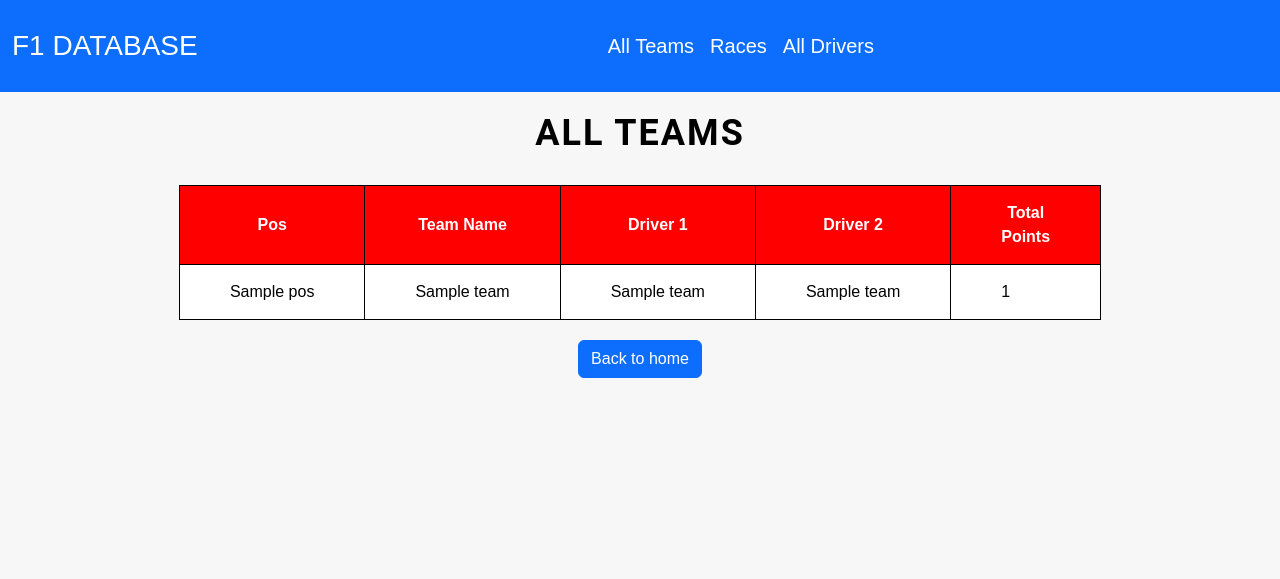
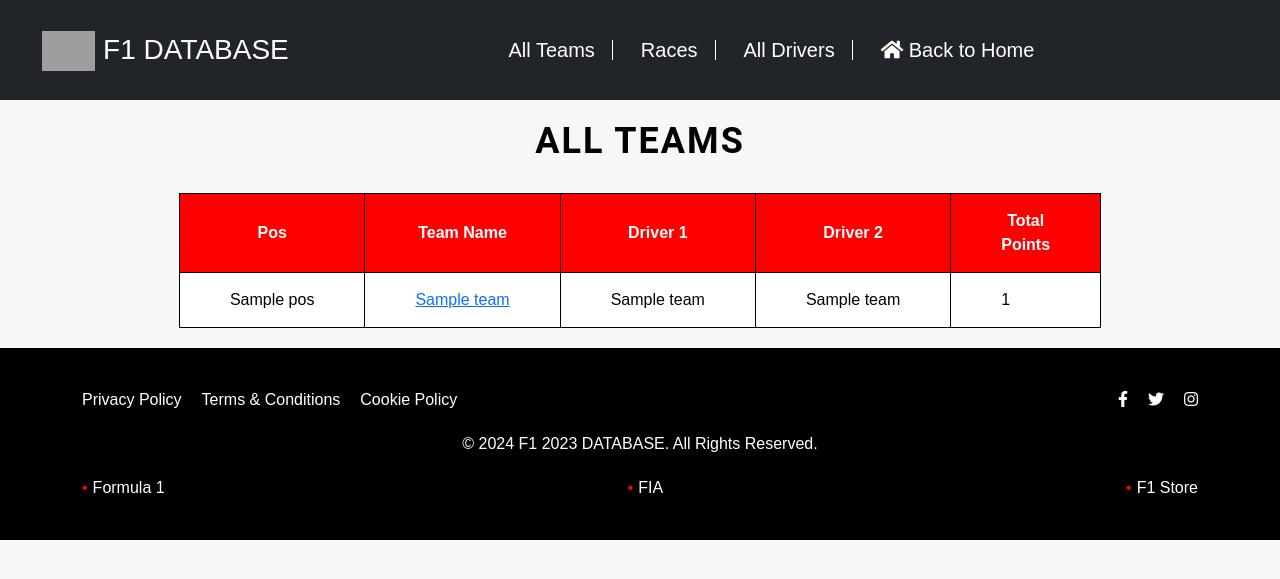
Before and after one commit to StealthVigilante/Formula1-Database-Website, a Flask app: template updated-f1/templates/allteams.html in a window 1280 px wide. Shown: the top 579 px of the page. Run offline with Flask 3, Linux system fonts and the light colour scheme; the template is opened without the code that fills it: most values are stand-ins (such as "Sample title", 1, 10 or a date in 2020); grey boxes are pictures that could not be loaded.

Commit message:
Update allteams.html

```diff
--- a/updated-f1/templates/allteams.html
+++ b/updated-f1/templates/allteams.html
@@ -6,6 +6,9 @@
     <title>All Teams</title>
     <link href="https://cdn.jsdelivr.net/npm/bootstrap@5.3.3/dist/css/bootstrap.min.css" rel="stylesheet" integrity="sha384-QWTKZyjpPEjISv5WaRU9OFeRpok6YctnYmDr5pNlyT2bRjXh0JMhjY6hW+ALEwIH" crossorigin="anonymous">
     <script src="https://cdn.jsdelivr.net/npm/bootstrap@5.3.3/dist/js/bootstrap.bundle.min.js" integrity="sha384-YvpcrYf0tY3lHB60NNkmXc5s9fDVZLESaAA55NDzOxhy9GkcIdslK1eN7N6jIeHz" crossorigin="anonymous"></script>
+    <link href="https://cdnjs.cloudflare.com/ajax/libs/font-awesome/5.15.4/css/all.min.css" rel="stylesheet">
+
+    <link href="https://cdnjs.cloudflare.com/ajax/libs/font-awesome/5.15.4/css/all.min.css" rel="stylesheet">
     <style>
         body {
             background-color: #f7f7f7;
@@ -13,14 +16,14 @@
             font-family: Arial, sans-serif;
             margin: 0;
             padding: 0;
+        }
 
-}
         .btn {
             text-align: center;
         }
 
         #a {
-  color: black;
+            color: #000; /* Changed header color to black */
             text-align: center;
             margin-top: 20px;
             margin-bottom: 30px;
@@ -78,17 +81,138 @@ table td {
         .buttons-container a:hover {
             background-color: #ff3333;
         }
+
         .button {
             text-align: center;
         }
 
+        .footer {
+            background-color: #000;
+            color: #fff;
+            padding: 40px 0;
+        }
+
+        .footer-content {
+            display: flex;
+            justify-content: space-between;
+            align-items: center;
+        }
+
+        .footer-links {
+            display: flex;
+            gap: 20px;
+        }
+
+        .footer-links a {
+            color: #fff;
+            text-decoration: none;
+        }
+
+        .footer-links a:hover {
+            color: #ff0000; /* Changed hover color to red */
+        }
+
+        .footer-icons {
+            display: flex;
+            gap: 20px;
+        }
+
+        .footer-icons a {
+            color: #fff;
+            text-decoration: none;
+        }
+
+        .footer-icons a:hover {
+            color: #ff0000; /* Changed hover color to red */
+        }
+
+        .footer-text {
+            text-align: center;
+            margin-top: 20px;
+        }
+
+        .footer-related-links {
+            display: flex;
+            justify-content: space-between;
+            align-items: center;
+            margin-top: 20px;
+        }
+
+        .footer-related-links a {
+            color: #fff;
+            text-decoration: none;
+        }
+
+        .footer-related-links a:hover {
+            color: #ff0000; /* Changed hover color to red */
+        }
+
+        .footer-related-links a::before {
+            content: "\2022";
+            margin-right: 5px;
+            color: #ff0000;
+        }
+
+        /* Navbar styles from the first code snippet */
+        .navbar {
+            background-color: #000;
+            color: #fff;
+            padding: 10px 30px;
+        }
+
+        .navbar-brand {
+            font-size: 45px;
+            color: #fff;
+        }
+
+        .navbar-toggler {
+            color: #fff;
+        }
+
+        .navbar-nav a {
+            padding: 15px;
+            color: #fff;
+            font-size: 20px;
+            margin-right: 15px;
+            margin-left: 15px;
+        }
+
+        .navbar-nav .nav-item {
+            position: relative;
+        }
+
+        .navbar-nav .nav-item::after {
+            content: '';
+            position: absolute;
+            top: 50%;
+            right: 5px; /* Adjusted the position */
+            transform: translateY(-50%);
+            height: 20px;
+            width: 1px;
+            background-color: #fff;
+        }
+
+        .navbar-nav .nav-item:last-child::after {
+            display: none;
+        }
+
+        .navbar-nav a:hover {
+            color: #ff0000; /* Changed hover color to red */
+        }
+
+        .navbar-brand:hover {
+            color: #ff0000; /* Changed hover color to red */
+        }
     </style>
 
 </head>
 <body>
-    <nav class="navbar navbar-expand-lg navbar-dark bg-primary" style="padding-top: 20px; padding-bottom: 20px;">
+    <nav class="navbar navbar-expand-lg navbar-dark bg-dark" style="padding-top: 20px; padding-bottom: 20px;">
         <div class="container-fluid">
-          <a class="navbar-brand" href="#" style="font-size: 28px;">F1 DATABASE</a>
+            <a class="navbar-brand" href="#" style="font-size: 28px;">
+                <img src="https://www.formula1.com/etc/designs/fom-website/images/f1_logo.svg" alt="F1 Logo" style="height: 40px;">
+                F1 DATABASE
+            </a>
             <button class="navbar-toggler" type="button" data-bs-toggle="collapse" data-bs-target="#navbarNav" aria-controls="navbarNav" aria-expanded="false" aria-label="Toggle navigation">
                 <span class="navbar-toggler-icon"></span>
             </button>
@@ -102,6 +226,12 @@ table td {
                     </li>
                     <li class="nav-item">
                         <a class="nav-link" href="{{ url_for('all_drivers') }}" style="color: #fff; font-size: 20px;">All Drivers</a>
+                    </li>
+                    <!-- Add the "Back to Home" button with an icon -->
+                    <li class="nav-item">
+                        <a class="nav-link" href="{{ url_for('index') }}" style="color: #fff; font-size: 20px;">
+                            <i class="fas fa-home"></i> Back to Home
+                        </a>
                     </li>
                 </ul>
             </div>
@@ -123,7 +253,7 @@ table td {
                 {% for team in teams %}
                 <tr>
                     <td>{{ team.Pos }}</td>
-                    <td>{{team.Team_Name}}</td>
+                    <td><a href="?team={{team.Pos}}">{{team.Team_Name}}</a></td>
                     <td>{{ team.Driver_1_Name }}</td>
                     <td>{{ team.Driver_2_Name }}</td>
                     <td>{{ team.Total_Points }}</td>
@@ -132,10 +262,31 @@ table td {
             </tbody>
         </table>
     </div>
-    <div class="button">
-        <a href="{{ url_for('index') }}">
-            <input type="button" value="Back to home" class="btn btn-primary"></a>
+
+
+    <footer class="footer">
+        <div class="container">
+            <div class="footer-content">
+                <div class="footer-links">
+                    <a href="#">Privacy Policy</a>
+                    <a href="#">Terms & Conditions</a>
+                    <a href="#">Cookie Policy</a>
                 </div>
-
+                <div class="footer-icons">
+                    <a href="#"><i class="fab fa-facebook-f"></i></a>
+                    <a href="#"><i class="fab fa-twitter"></i></a>
+                    <a href="#"><i class="fab fa-instagram"></i></a>
+                </div>
+            </div>
+            <div class="footer-text">
+                &copy; 2024 F1 2023 DATABASE. All Rights Reserved.
+            </div>
+            <div class="footer-related-links">
+                <a href="https://www.formula1.com/">Formula 1</a>
+                <a href="https://www.fia.com/">FIA</a>
+                <a href="https://store.formula1.com/">F1 Store</a>
+            </div>
+        </div>
+    </footer>
 </body>
 </html>
```
Lines whose indentation alone changed are shown as unchanged.
